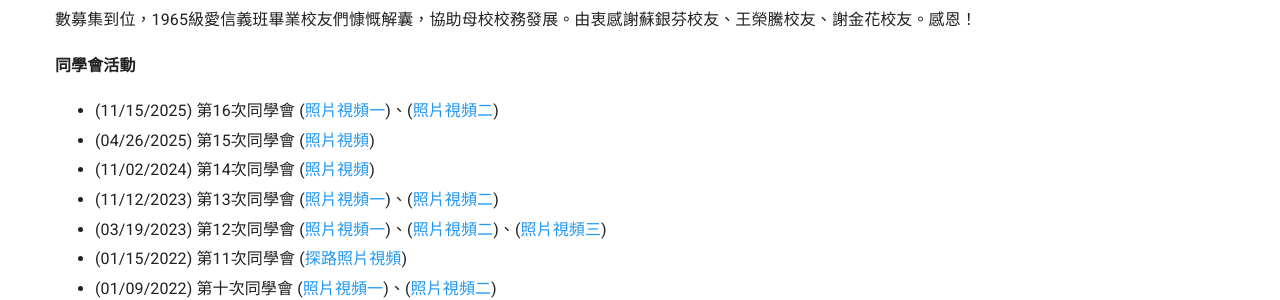
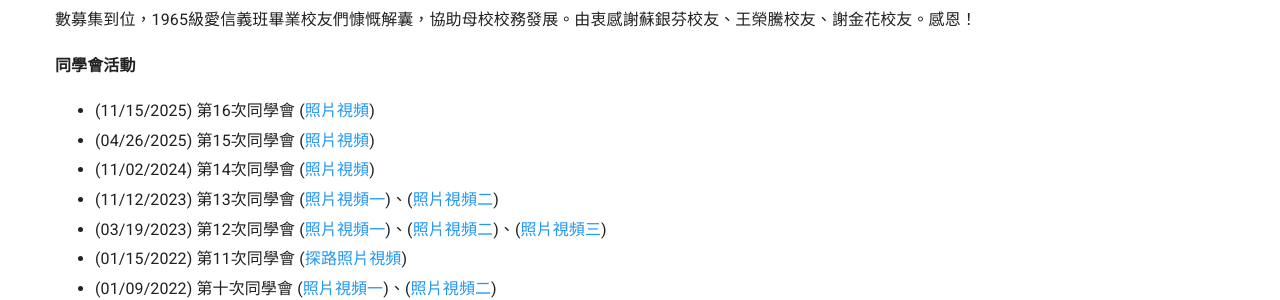
Before and after one commit to dashe1965/dashe1965.github.io, a Jekyll site: the page built from _docs/update/update.md, in a window 1280 px wide and 900 px high, scrolled down 605 px. Shown: the part 159-459 px from the top of the window. Built offline with Jekyll 4.4.1, drawn with Linux system fonts in a browser that asks for light colours; nearby versions of some CDN libraries.

Commit message:
Update update.md

```diff
--- a/_docs/update/update.md
+++ b/_docs/update/update.md
@@ -12,7 +12,7 @@ sectionid: update
 
 **同學會活動**
 
-- (11/15/2025) 第16次同學會 ([照片視頻一](https://youtu.be/wt5OcFUQHkA))、([照片視頻二](https://youtu.be/NQCbJ3JY8U0))
+- (11/15/2025) 第16次同學會 ([照片視頻](https://youtu.be/QZpL3JyDmD8))
 - (04/26/2025) 第15次同學會 ([照片視頻](/img/reunion_15.mp4))
 - (11/02/2024) 第14次同學會 ([照片視頻](/img/reunion_14.mp4))
 - (11/12/2023) 第13次同學會 ([照片視頻一](/img/reunion_13-1.mp4))、([照片視頻二](/img/reunion_13-2.mp4))
```
